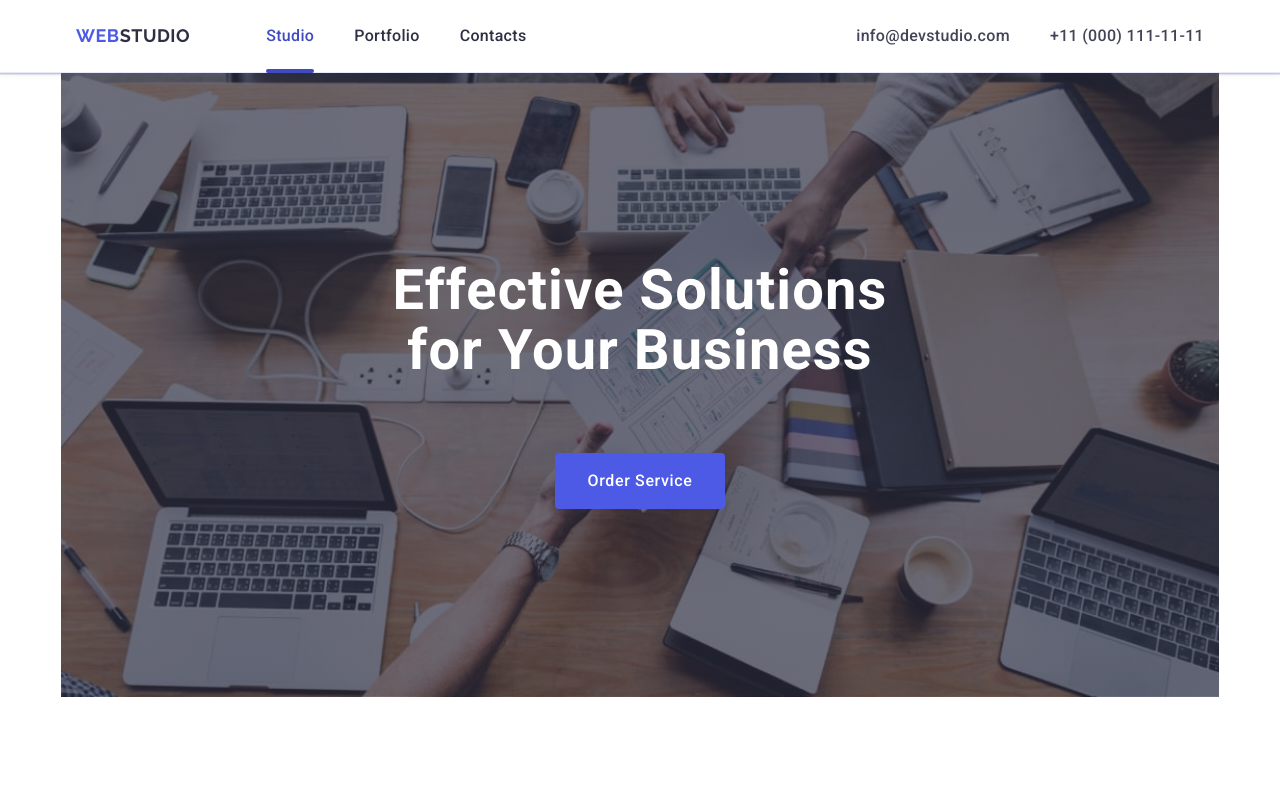
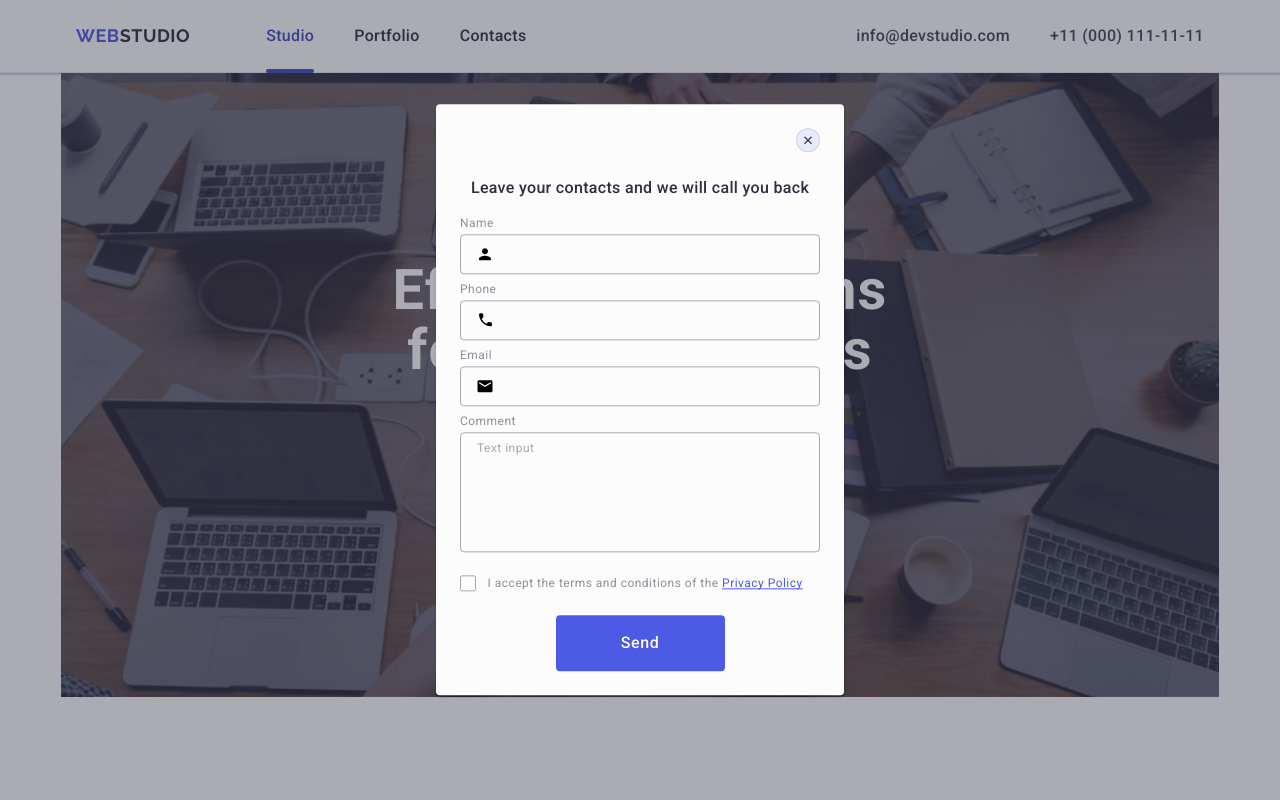
Before and after one commit to Danka2795/goit-markup-hw-06, a plain HTML site: page index.html in a window 1280 px wide. Shown: the top 800 px of the page. Drawn offline with nearby package versions, Linux system fonts and the light colour scheme.

Commit message:
modal window

```diff
--- a/css/styles.css
+++ b/css/styles.css
@@ -490,6 +490,220 @@ footer {
 .footer-button:focus {
   background-color: #404bbf;
 }
+.backdrop {
+  position: fixed;
+  z-index: 9999999;
+  top: 0;
+  left: 0;
+  width: 100%;
+  height: 100%;
+  background-color: rgba(46, 47, 66, 0.4);
+  opacity: 0;
+  visibility: hidden;
+  transition: opacity 250ms cubic-bezier(0.4, 0, 0.2, 1),
+    visibility 250ms cubic-bezier(0.4, 0, 0.2, 1);
+}
+.backdrop.is-open {
+  opacity: 1;
+  visibility: visible;
+}
+/* modal window */
+.modal {
+  position: absolute;
+  border-radius: 4px;
+  padding: 72px 24px 24px 24px;
+  top: 50%;
+  left: 50%;
+  transform: translate(-50%, -50%);
+  width: 288px;
+  min-height: 623px;
+  box-shadow: 0 1px 1px 0 rgba(0, 0, 0, 0.14), 0 1px 3px 0 rgba(0, 0, 0, 0.12),
+    0 2px 1px 0 rgba(0, 0, 0, 0.2);
+  background: #fcfcfc;
+  transition: transform 250ms cubic-bezier(0.4, 0, 0.2, 1);
+}
+.modal-close-button {
+  position: absolute;
+  top: 24px;
+  right: 24px;
+  display: flex;
+  justify-content: center;
+  align-items: center;
+  border-radius: 50%;
+  padding: 0;
+  width: 24px;
+  height: 24px;
+  border: 1px solid rgba(0, 0, 0, 0.1);
+  background-color: #e7e9fc;
+  transition: background-color 250ms cubic-bezier(0.4, 0, 0.2, 1),
+    border 250ms cubic-bezier(0.4, 0, 0.2, 1);
+}
+.modal-close-button:hover,
+.modal-close-button:focus {
+  background-color: #404bbf;
+  border: none;
+}
+
+.modal-icon-close-button {
+  fill: #2e2f42;
+  transition: fill 250ms cubic-bezier(0.4, 0, 0.2, 1);
+}
+.modal-close-button:hover .modal-icon-close-button,
+.modal-close-button:focus .modal-icon-close-button {
+  fill: #fff;
+}
+/* modal-window-text */
+.modal-window-text {
+  font-weight: 500;
+  font-size: 16px;
+  line-height: 1.5;
+  letter-spacing: 0.02em;
+  margin-bottom: 16px;
+  text-align: center;
+  color: #2e2f42;
+}
+/* modal-window-form */
+.modal-window-form-input {
+  border: 1px solid rgba(46, 47, 66, 0.4);
+  border-radius: 4px;
+  padding-left: 38px;
+  width: 100%;
+  height: 40px;
+  background-color: transparent;
+  outline: transparent;
+  transition: border-color 250ms cubic-bezier(0.4, 0, 0.2, 1);
+}
+.modal-window-form-input:focus {
+  border-color: #4d5ae5;
+}
+.window-wraper-icon:focus {
+  fill: #4d5ae5;
+}
+.window-wraper {
+  position: relative;
+}
+.window-wraper-icon {
+  position: absolute;
+  top: 50%;
+  left: 16px;
+  transform: translateY(-50%);
+  transition: fill 250ms cubic-bezier(0.4, 0, 0.2, 1);
+}
+.modal-window-form-input:focus + .window-wraper-icon {
+  fill: #4d5ae5;
+}
+.modal-window-form-label {
+  display: block;
+  font-size: 12px;
+  line-height: 1.17;
+  letter-spacing: 0.04em;
+  color: #8e8f99;
+  margin-bottom: 4px;
+}
+.modal-window-form-chekbox {
+  border: 1px solid rgba(46, 47, 66, 0.4);
+  border-radius: 4px;
+}
+.modal-window-form-wraper {
+  margin-bottom: 8px;
+}
+.modal-window-form-messeg {
+  font-size: 12px;
+  line-height: 1.17;
+  letter-spacing: 0.04em;
+  width: 100%;
+  height: 120px;
+  border: 1px solid rgba(46, 47, 66, 0.4);
+  border-radius: 4px;
+  padding: 8px 16px;
+  color: rgba(46, 47, 66, 0.4);
+  resize: none;
+  background-color: transparent;
+  outline: transparent;
+  transition: border-color 250ms cubic-bezier(0.4, 0, 0.2, 1);
+}
+
+.modal-window-form-messeg::placeholder {
+  color: rgba(46, 47, 66, 0.4);
+}
+.modal-window-form-messeg:focus {
+  border-color: #4d5ae5;
+}
+.modal-window-form-chekbox-label {
+  font-size: 12px;
+  line-height: 1.17;
+  letter-spacing: 0.04em;
+  color: #8e8f99;
+}
+.form-own-chekbox {
+  display: inline-flex;
+  justify-content: center;
+  align-items: center;
+  width: 16px;
+  height: 16px;
+  margin-right: 8px;
+  cursor: pointer;
+  border-radius: 2px;
+  fill: transparent;
+  border: 1px solid rgba(46, 47, 66, 0.4);
+  transition: background-color 250ms cubic-bezier(0.4, 0, 0.2, 1),
+    border 250ms cubic-bezier(0.4, 0, 0.2, 1),
+    fill 250ms cubic-bezier(0.4, 0, 0.2, 1);
+}
+.modal-window-form-chekbox-wrap {
+  margin-bottom: 24px;
+}
+.modal-window-form-chekbox:checked
+  + .modal-window-form-chekbox-label
+  .form-own-chekbox {
+  background-color: #404bbf;
+  border: 1px solid #404bbf;
+  fill: #f4f4fd;
+  border-color: #404bbf;
+  border: none;
+}
+.modal-window-form-chekbox:focus
+  + .modal-window-form-chekbox-label
+  .form-own-chekbox {
+  outline: 2px solid rgba(0, 0, 255, 0.5);
+}
+.privacy-policy-link {
+  line-height: 1.4;
+  text-decoration: underline;
+  text-decoration-skip-ink: none;
+  color: #4d5ae5;
+}
+
+.modal-window-form-button {
+  display: block;
+  margin: 0 auto;
+  border-radius: 4px;
+  border: none;
+  justify-content: center;
+  align-items: center;
+  padding: 16px 32px;
+  min-width: 169px;
+  height: 56px;
+  background-color: #4d5ae5;
+  font-weight: 500;
+  font-size: 16px;
+  line-height: 1.5;
+  letter-spacing: 0.04em;
+  text-align: center;
+  outline: transparent;
+  color: #fff;
+  transition: background-color 250ms cubic-bezier(0.4, 0, 0.2, 1);
+}
+
+.modal-window-form-button:hover,
+.modal-window-form-button:focus {
+  background-color: #404bbf;
+  outline: transparent;
+}
+.comment {
+  margin-bottom: 16px;
+}
+
 @media only screen and (max-width: 767px) {
   .menu,
   .header-contact {
@@ -782,6 +996,10 @@ footer {
   .footer-section-third-text {
     text-align: start;
   }
+  .modal {
+    width: 408px;
+    min-height: 584px;
+  }
 }
 
 /* -- ============= section1  */
@@ -848,6 +1066,10 @@ footer {
   .footer-social {
     margin-left: 120px;
   }
+  .modal {
+    width: 408px;
+    min-height: 584px;
+  }
 }
 
 @media only screen and (min-resolution: 192dpi) and (max-width: 767px) {
--- a/index.html
+++ b/index.html
@@ -639,7 +639,7 @@
       </div>
     </footer>
 
-    <!-- <div class="backdrop">
+    <div class="backdrop is-open">
       <div class="modal">
         <button class="modal-close-button" type="button">
           <svg
@@ -742,7 +742,7 @@
           <button class="modal-window-form-button" type="submit">Send</button>
         </form>
       </div>
-    </div> -->
+    </div>
     <div class="mobile-menu">
       <div class="container mobile-menu-container">
         <button class="mobile-menu-close-button">
```
